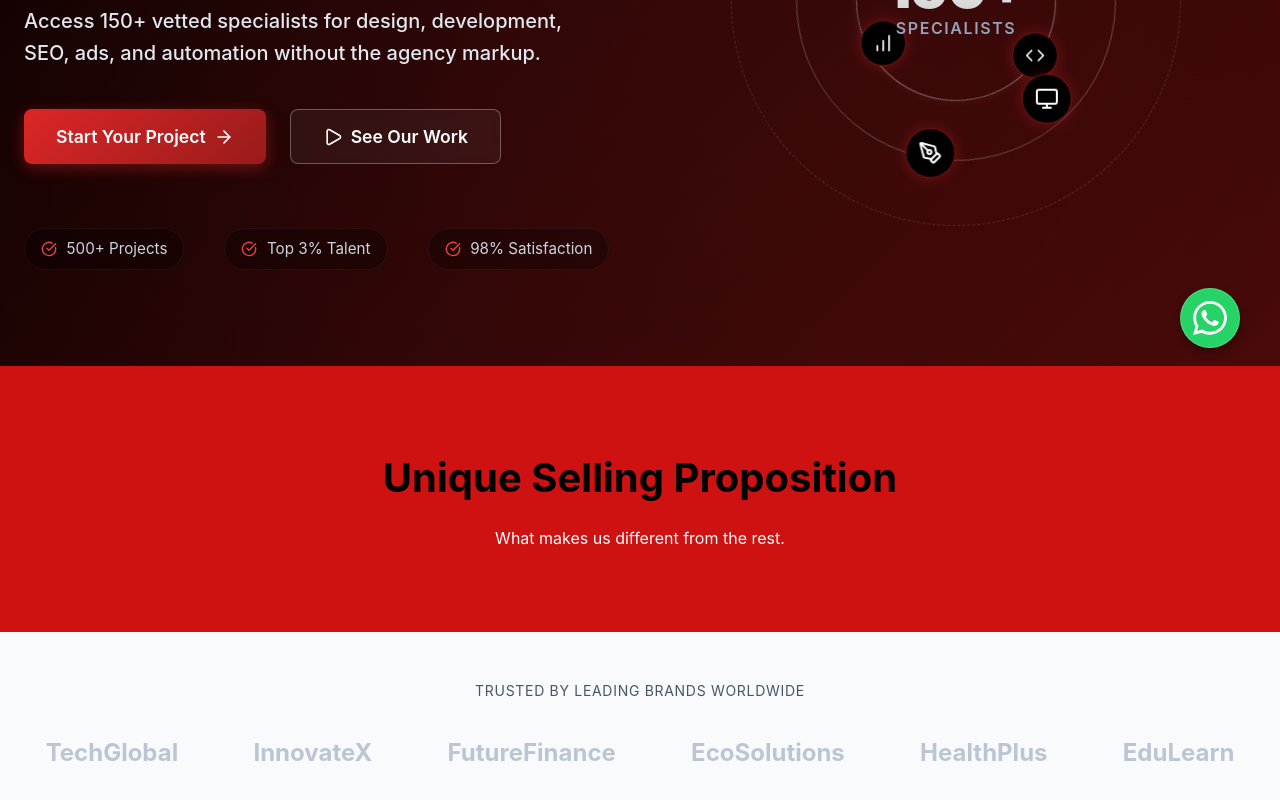
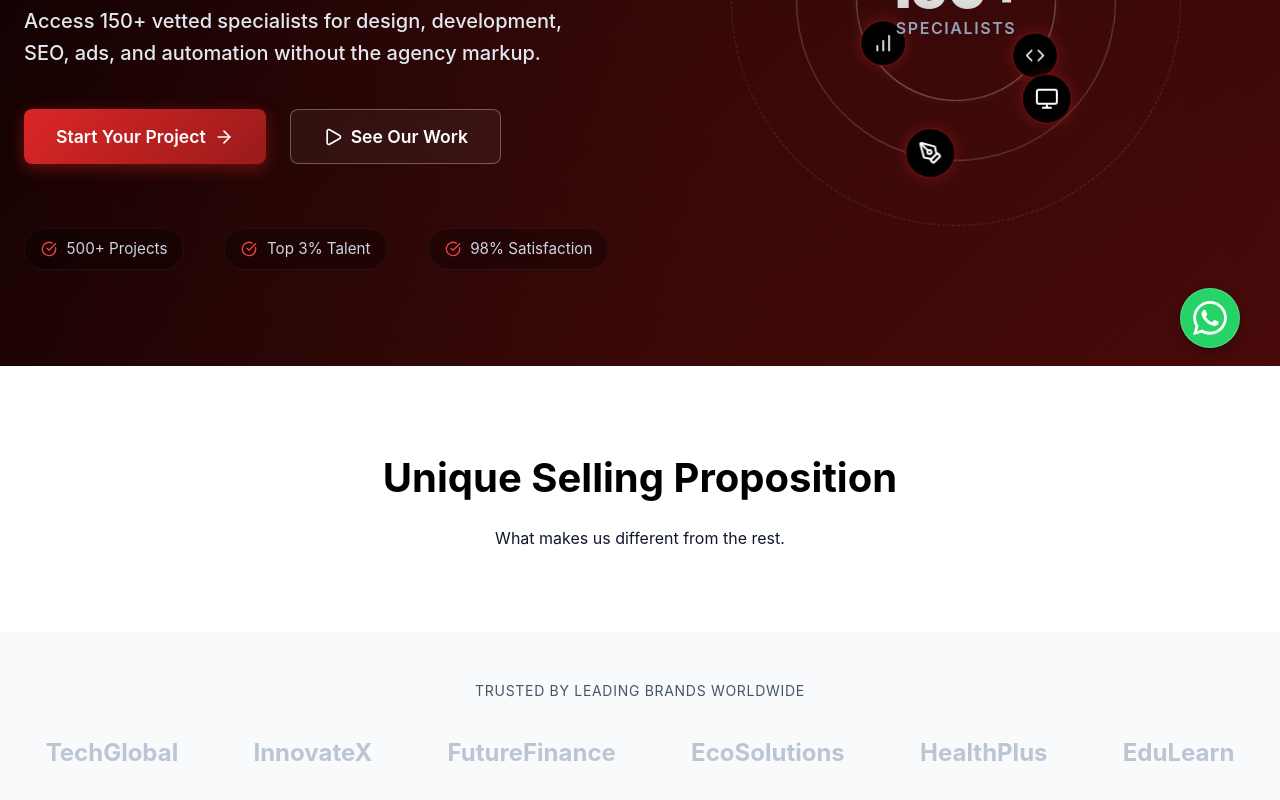
Before and after one commit to Fazilfazi991/redshark, a React (Vite) app: page / in a window 1280 px wide. Shown: the part 412-1212 px from the top of the page. Built offline with nearby package versions, Linux system fonts and the light colour scheme.

Commit message:
Revert USP background color change

```diff
--- a/src/components/USP.css
+++ b/src/components/USP.css
@@ -1,5 +1,4 @@
 .usp-section {
     padding: 80px 0;
-    background-color: #ce1111;
-    color: white;
+    background-color: var(--bg-dark);
 }
```
